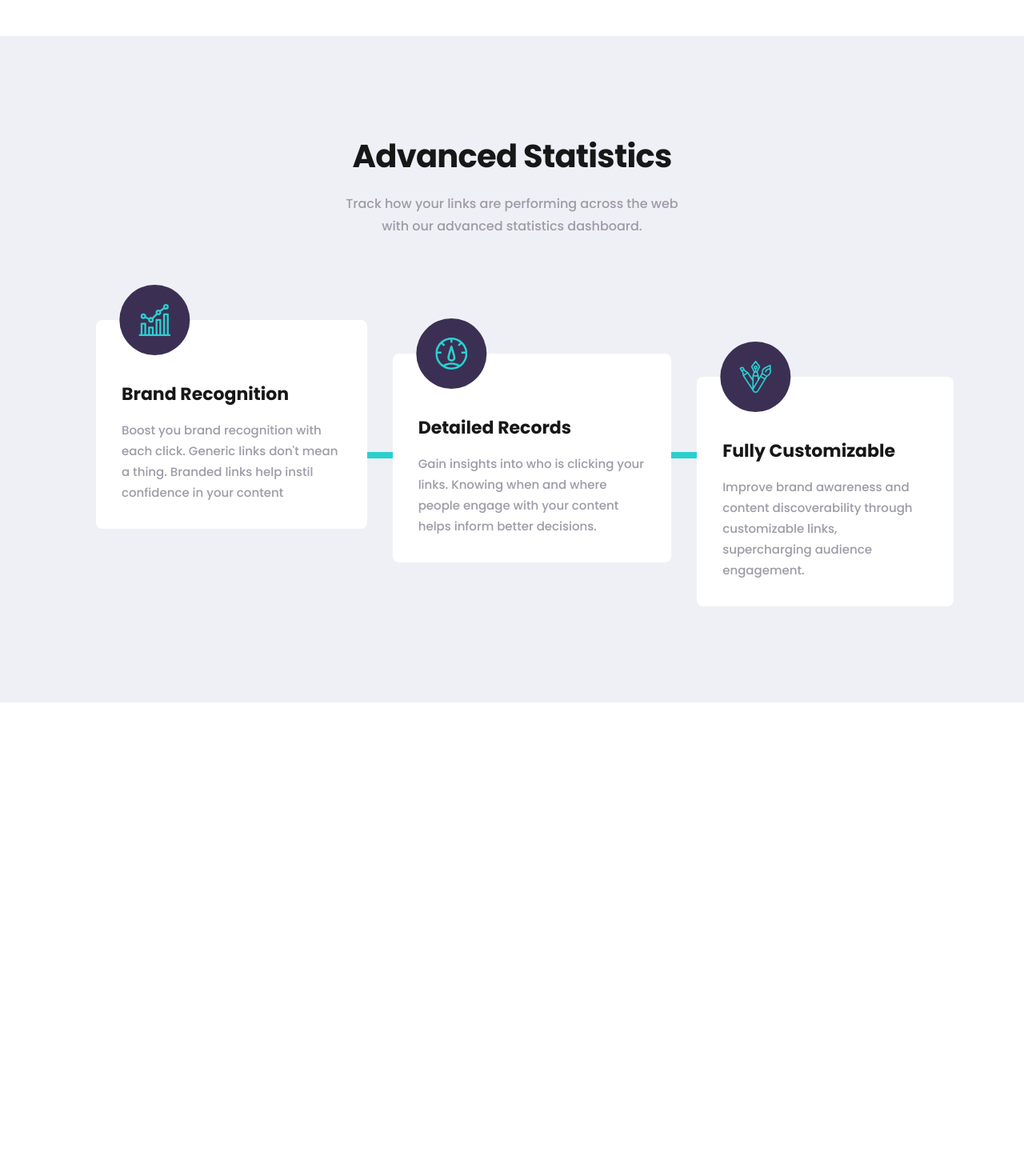
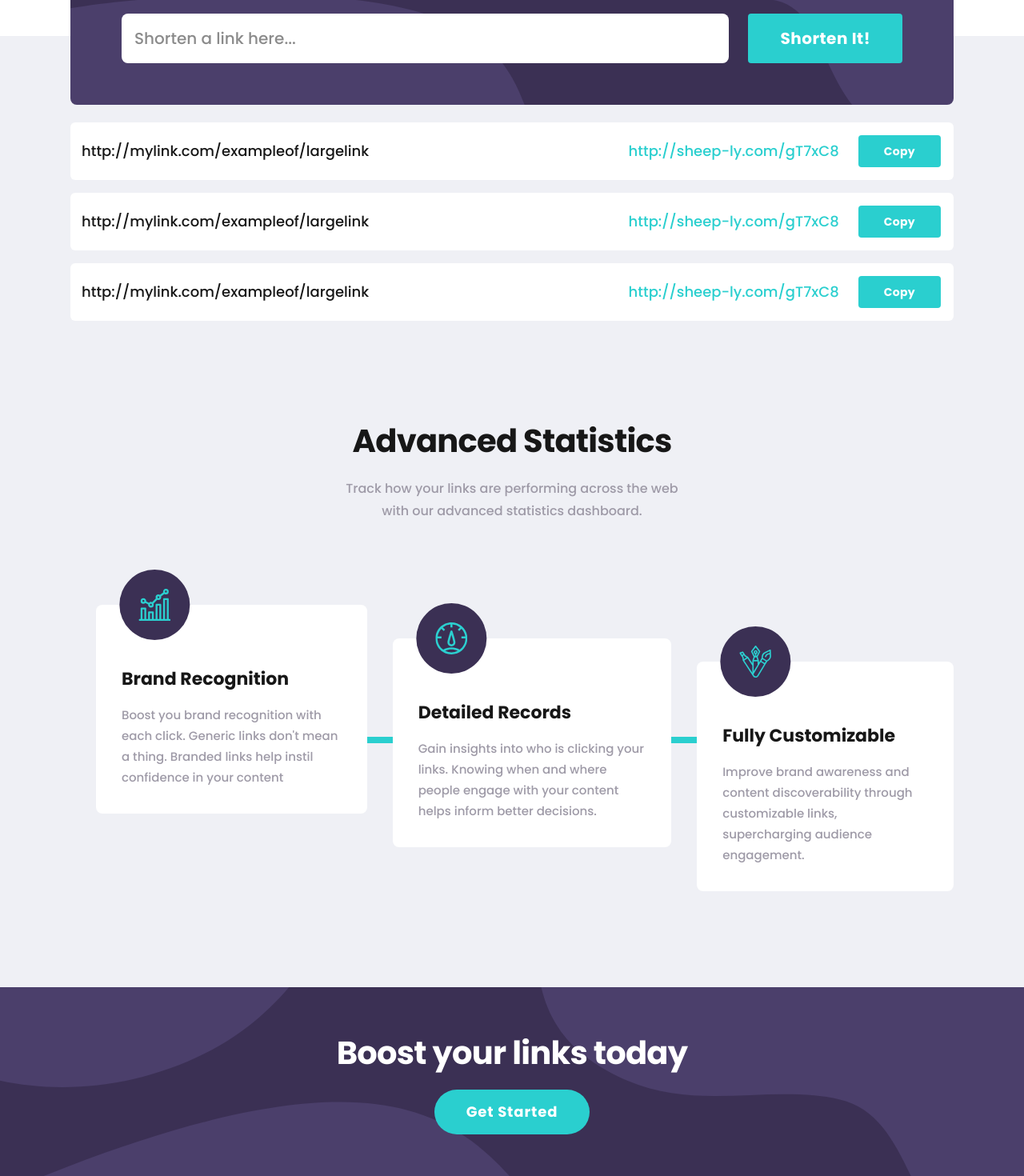
Before and after one commit to avfonseca00/sheep-ly, a Next.js app in the folder frontend/: page / in a window 1280 px wide. Shown: the part 751-2221 px from the top of the page at 80% size. Before the commit the page ends 1629 px from the top, so only its background shows below. Built offline with nearby package versions, Linux system fonts and the light colour scheme.

Commit message:
feat(frontend): Add BoostLinks section

```diff
--- /dev/null
+++ b/frontend/src/app/components/BoostLinks.tsx
@@ -0,0 +1,12 @@
+import ButtonRounded from "./ButtonRounded";
+
+export default function BoostLinks() {
+    return (
+        <div className="flex flex-col items-center w-full gap-4 py-23 md:p-17 bg-dark-violet bg-[url(/images/bg-boost-mobile.svg)] md:bg-[url(/images/bg-boost-desktop.svg)] bg-no-repeat bg-top-right p-6 xl:px-16 xl:py-13">
+            <h4 className="text-[28px] text-white font-bold text-center tracking-[-0.75px] xl:text-[40px]">Boost your links today</h4>
+            <ButtonRounded variant="lg">
+                Get Started
+            </ButtonRounded>
+        </div>
+    )
+}
--- a/frontend/src/app/page.tsx
+++ b/frontend/src/app/page.tsx
@@ -1,11 +1,15 @@
+import BoostLinks from "@components/BoostLinks";
 import Hero from "@components/Hero";
+import Shorten from "@components/Shorten";
 import Statistics from "@components/Statistics";
 
 export default function Home() {
   return (
     <>
       <Hero/>
+      <Shorten/>
       <Statistics/>
+      <BoostLinks/>
     </>
   );
 }
```
